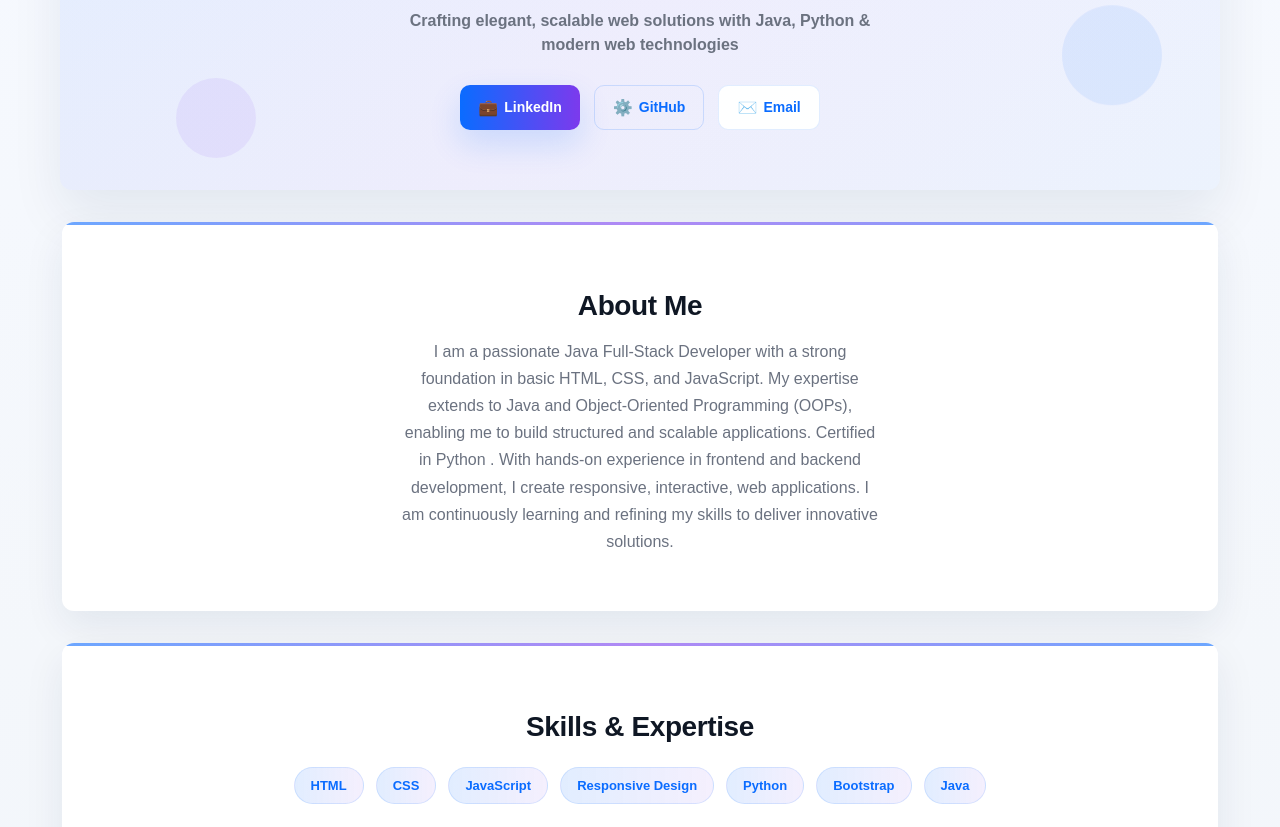
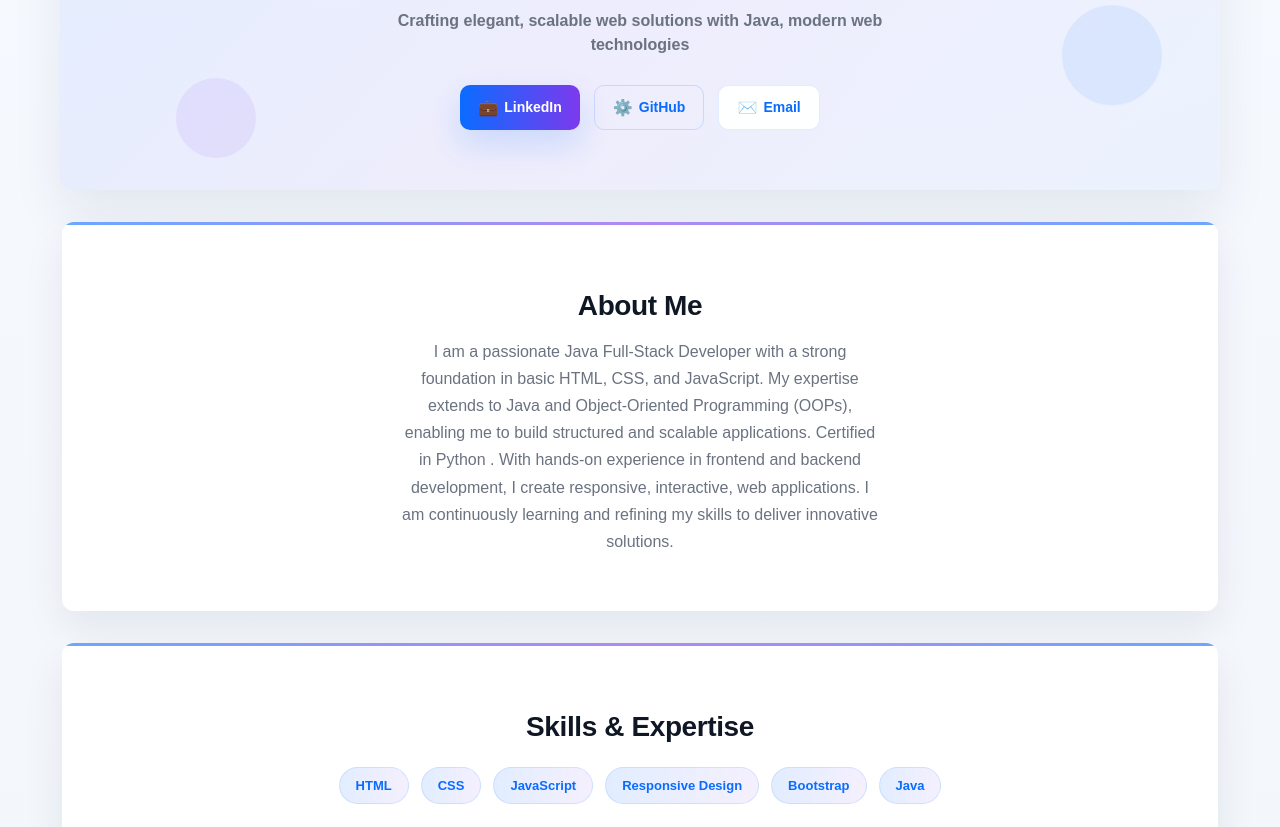
Before and after one commit to srividyakuppilli/My-Portfolio, a plain HTML site: page index.html in a window 1280 px wide. Shown: the part 265-1092 px from the top of the page. Drawn offline with Linux system fonts and the light colour scheme.

```diff
--- a/index.html
+++ b/index.html
@@ -26,7 +26,7 @@
         <div class="hero-inner">
             <div class="hero-badge">Full-Stack Developer</div>
             <h1 class="brand-name">Kuppili <span class="highlight">SriVidya</span></h1>
-            <p class="tagline">Crafting elegant, scalable web solutions with Java, Python & modern web technologies</p>
+            <p class="tagline">Crafting elegant, scalable web solutions with Java, modern web technologies</p>
 
             <div class="contact-ctas">
                 <a class="btn primary" href="https://www.linkedin.com/in/srividya-kuppilli-3b058a290" target="_blank" rel="noopener noreferrer">
@@ -56,7 +56,6 @@
         <span>CSS</span>
         <span>JavaScript</span>
         <span>Responsive Design</span>
-        <span>Python</span>
         <span>Bootstrap</span>
         <span>Java</span>
     </div>
```
